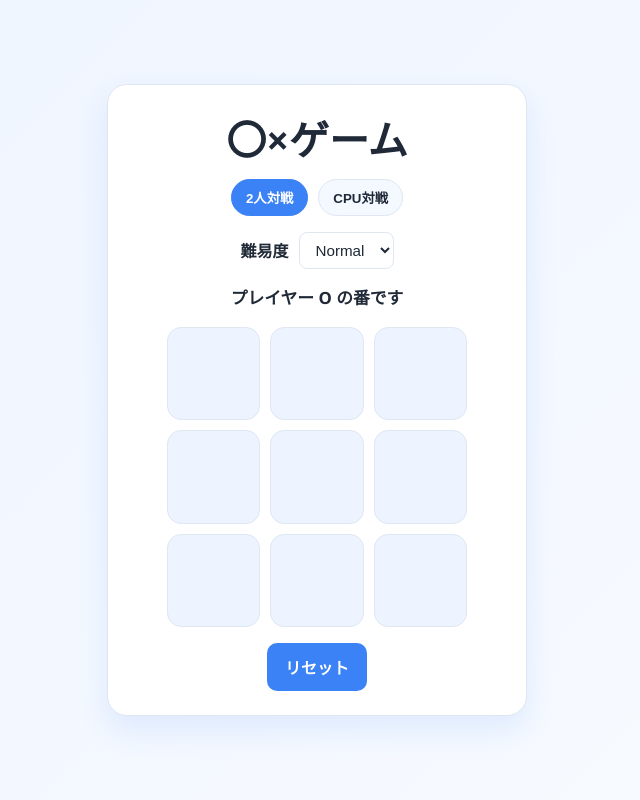
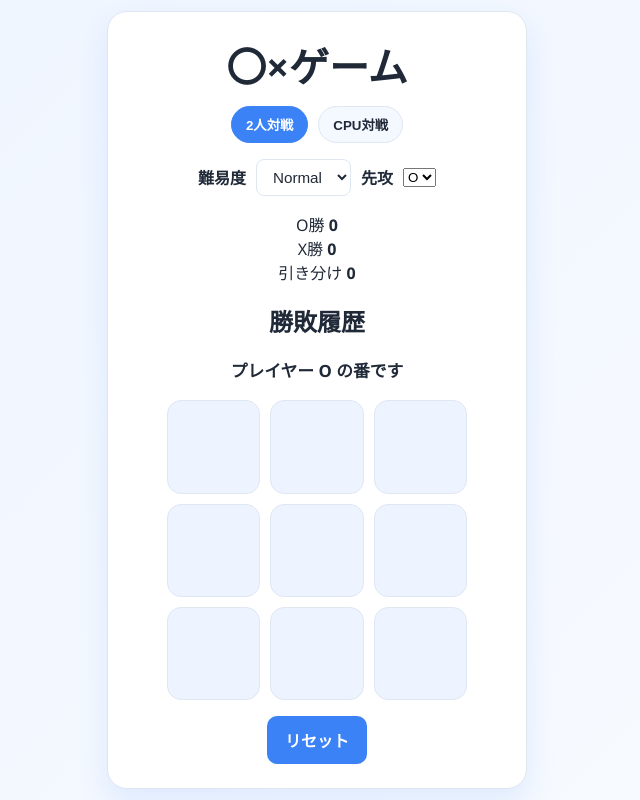
Before and after one commit to leoleo826/Xs-and-Os, a plain HTML site: page src/index.html in a window 1280 px wide. Shown: the whole page, without its empty margins (323-963 px from the left). Drawn offline with Linux system fonts and the light colour scheme.

Commit message:
Enhance game UI with settings and score tracking
Added difficulty and starting player selection, along with a scoreboard and history panel.

```diff
--- a/src/index.html
+++ b/src/index.html
@@ -15,13 +15,39 @@
       <button class="mode-btn" data-mode="cpu" type="button">CPU対戦</button>
     </div>
 
-    <div class="toolbar" aria-label="難易度設定">
+    <div class="toolbar" aria-label="設定">
       <label for="difficulty">難易度</label>
       <select id="difficulty" aria-label="難易度">
         <option value="easy">Easy</option>
         <option value="normal" selected>Normal</option>
         <option value="hard">Hard</option>
       </select>
+
+      <label for="start-player">先攻</label>
+      <select id="start-player" aria-label="先攻選択">
+        <option value="O" selected>O</option>
+        <option value="X">X</option>
+      </select>
+    </div>
+
+    <div class="scoreboard">
+      <div class="score-box">
+        <span>O勝</span>
+        <strong id="score-o">0</strong>
+      </div>
+      <div class="score-box">
+        <span>X勝</span>
+        <strong id="score-x">0</strong>
+      </div>
+      <div class="score-box">
+        <span>引き分け</span>
+        <strong id="score-draw">0</strong>
+      </div>
+    </div>
+
+    <div class="history-panel">
+      <h2>勝敗履歴</h2>
+      <ul id="history-list"></ul>
     </div>
 
     <p id="status" class="status" role="status" aria-live="polite">プレイヤー O の番です</p>
```
